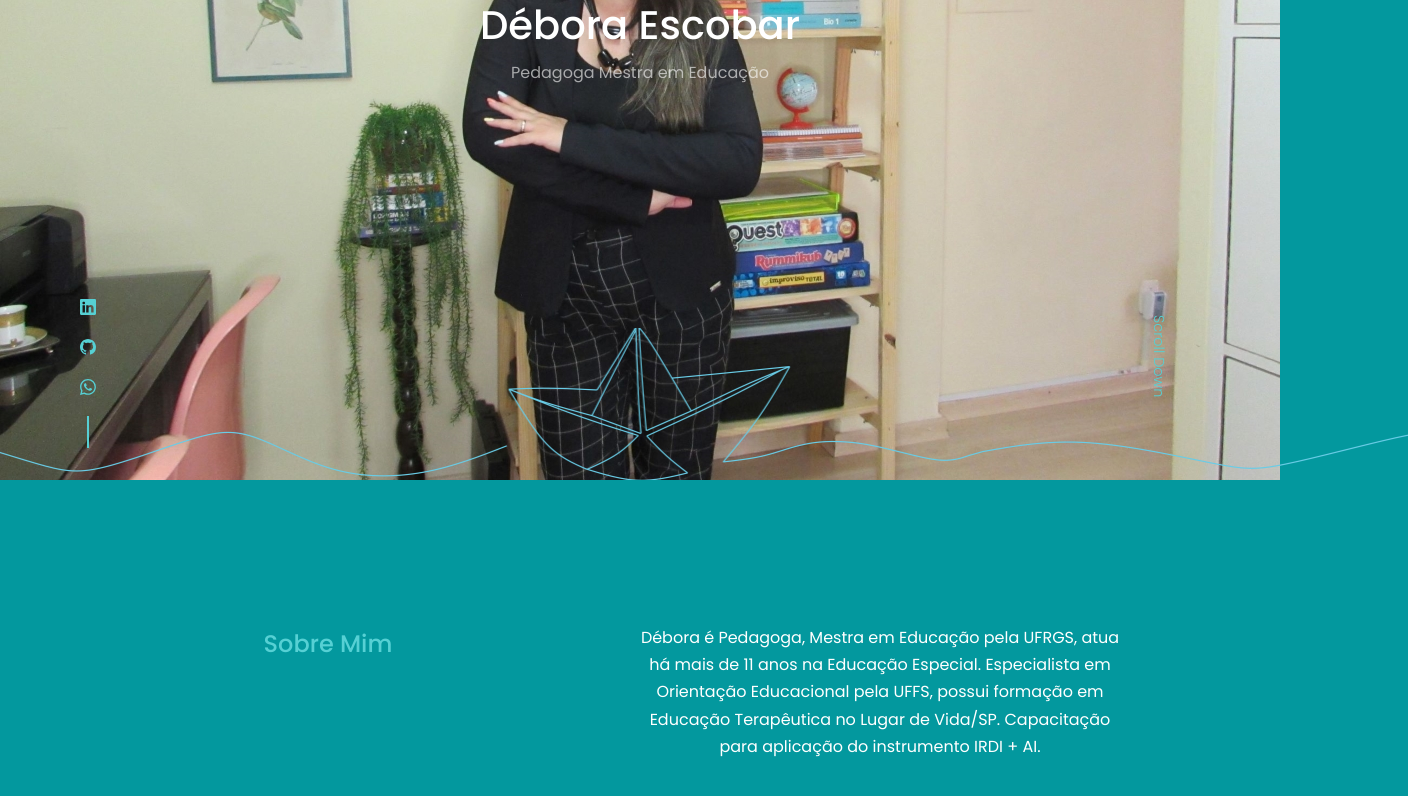
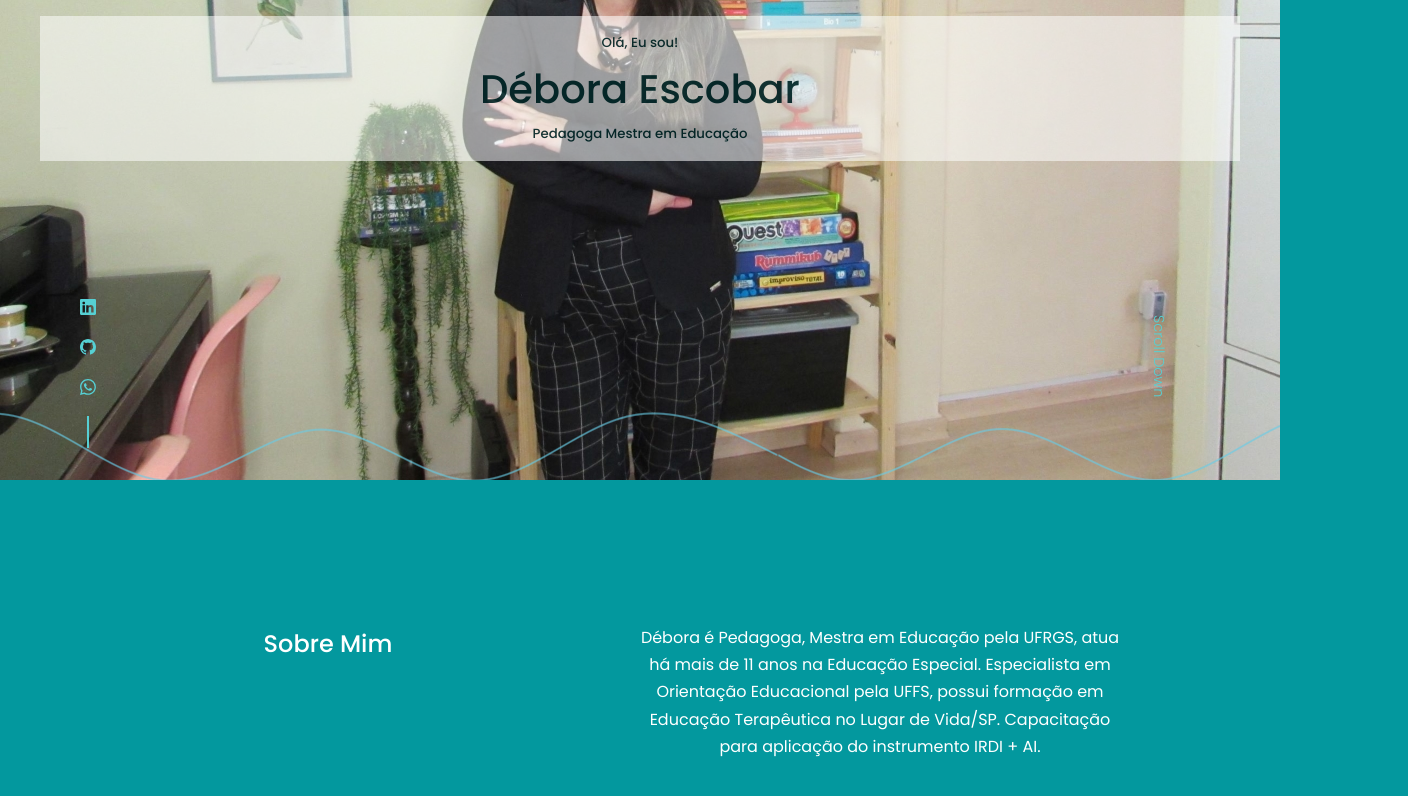
Before and after one commit to Jonathan-Galhardo/landingpage-debora, a React (Create React App) app: page / in a window 1280 px wide. Shown: the part 320-1116 px from the top of the page, 1408 px wide, since content can reach past the window. Built offline with nearby package versions, Linux system fonts and the light colour scheme.

Commit message:
Ajustes Header + About

```diff
--- a/src/components/About/About.css
+++ b/src/components/About/About.css
@@ -9,7 +9,7 @@
 h2{
   margin-bottom: 1rem;
   margin-top: 1rem;
-  color: var(--color-primary);
+  color: var(--color-white);
 }
 
 p{
--- a/src/components/About/About.jsx
+++ b/src/components/About/About.jsx
@@ -19,9 +19,7 @@ const about = () => {
 
       <div className='container about__container'>
         <h2>Especialidades</h2>
-        <p>
-          Crianças, adolescentes e Adultos.
-        </p>
+        <p>Crianças, adolescentes e Adultos.</p>
 
       </div>
 
@@ -33,6 +31,16 @@ const about = () => {
           <a href="#contact" id='button' className='btn btn-primary'>Currículo Lattes</a>
         </p>
 
+
+
+      </div>
+
+      <div className='container about__container'>
+        <h2>Atendimento</h2>
+        <p>Santo Ângelo/RS</p>
+
+
+
       </div>
     </section >
   )
--- a/src/components/header/Header.css
+++ b/src/components/header/Header.css
@@ -7,20 +7,31 @@ header {
 
 #header {
   background-image: url(../../assets/debora.jpg);
+  width: 100%;
   height: 100vh;
   background-repeat: no-repeat;
 	background-position: center;
 	background-attachment: fixed;/*faz a imagem ficar fixa*/
 }
 
+.header_container{
+  background-color:var(--color-light);
+  opacity: 0.9;
+	padding: 1rem;
+  text-align: center;
+  margin: auto;
+  width: 93.7%;
+}
+
 .container_header {
+  color:var(--color-bg-variant);
   text-align: center;
   height: 100%;
   width: 100%;
   position: relative;
   margin: auto;
   margin-top: -2rem;
-  padding-top: 20rem;
+  padding-top: 23rem;
 }
 
 
@@ -56,12 +67,11 @@ header {
 
 .wave{
   position: absolute;
-  width: 110%;
+  width: 100%;
   height: 9.5rem;
   bottom: 0;
-  left: 0;
   background: url(../../assets/wave.png);
-  animation: animate 15s linear infinite;
+  animation: animate 10s linear infinite;
 }
 
 @keyframes animate {
@@ -108,6 +118,10 @@ header {
     height: 100vh;
   }
 
+  .header_container{
+    width: 100%;
+  }
+
   .header__socials, .scroll__down {
     display: none;
   }
--- a/src/components/header/Header.jsx
+++ b/src/components/header/Header.jsx
@@ -9,8 +9,10 @@ const Header = () => {
         <div className='header_container'>
           <h5>Olá, Eu sou! </h5>
           <h1>Débora Escobar</h1>
+          <h5>Pedagoga Mestra em Educação</h5>
+
         </div>
-        <div className="text-light">Pedagoga Mestra em Educação</div>
+
 
         <HeaderSocial />
 
```
Also changed, not shown: src/assets/wave.png, src/components/Contact/Contact.jsx (added), 1 other file (tests, documents, lock files or other folders).
